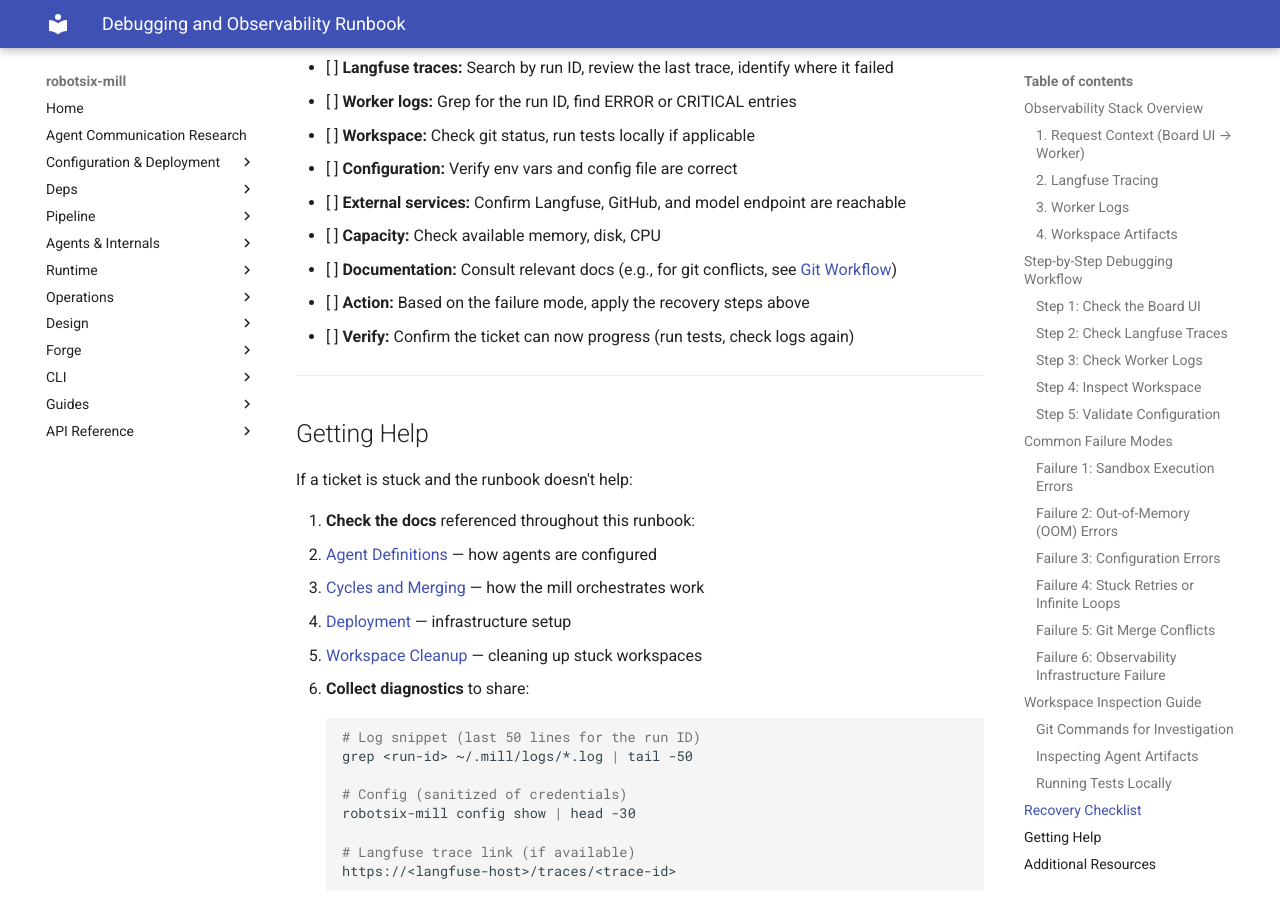
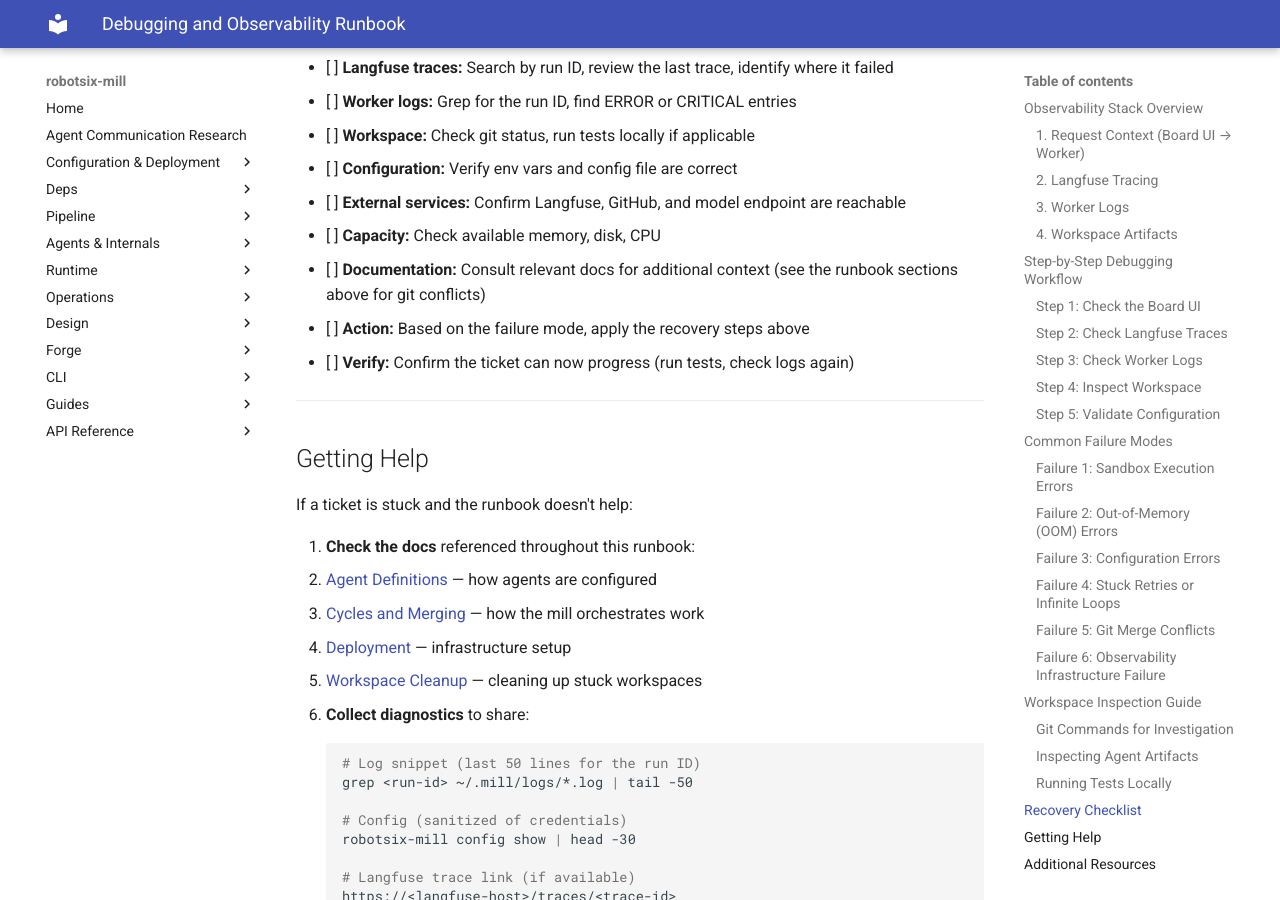
Before and after one commit to damien-robotsix/robotsix-mill, an MkDocs documentation site: the page built from docs/guides/debugging-and-observability-runbook.md, in a window 1280 px wide and 900 px high, scrolled down 9806 px. Built offline with MkDocs 1.6.1 and Material for MkDocs 9.7.7, drawn with Linux system fonts in a browser that asks for light colours; some of the changed lines change nothing that is shown.

Commit message:
chore: Add debugging and observability runbook for operators (20260925T170057Z-add-debugging-and-observability-runbook-499f)

````diff
--- a/docs/guides/debugging-and-observability-runbook.md
+++ b/docs/guides/debugging-and-observability-runbook.md
@@ -448,7 +448,7 @@
 - [ ] **Configuration:** Verify env vars and config file are correct
 - [ ] **External services:** Confirm Langfuse, GitHub, and model endpoint are reachable
 - [ ] **Capacity:** Check available memory, disk, CPU
-- [ ] **Documentation:** Consult relevant docs (e.g., for git conflicts, see [Git Workflow](../git-workflow.md))
+- [ ] **Documentation:** Consult relevant docs for additional context (see the runbook sections above for git conflicts)
 - [ ] **Action:** Based on the failure mode, apply the recovery steps above
 - [ ] **Verify:** Confirm the ticket can now progress (run tests, check logs again)
 
@@ -460,9 +460,9 @@
 
 1. **Check the docs** referenced throughout this runbook:
    - [Agent Definitions](../agents/agent-yaml-schema.md) — how agents are configured
-   - [Cycles and Merging](../deployment/cycles.md) — how the mill orchestrates work
-   - [Deployment](../deployment/deployment.md) — infrastructure setup
-   - [Workspace Cleanup](../dev-tooling/workspace-cleanup.md) — cleaning up stuck workspaces
+   - [Cycles and Merging](../cycles.md) — how the mill orchestrates work
+   - [Deployment](../dev-tooling/deployment.md) — infrastructure setup
+   - [Workspace Cleanup](../core/workspace-cleanup.md) — cleaning up stuck workspaces
 
 2. **Collect diagnostics** to share:
    ```bash
@@ -489,6 +489,6 @@
 ## Additional Resources
 
 - **Config reference:** [configuration.md](../config/configuration.md)
-- **Module taxonomy:** [modules.yaml](../../docs/modules.yaml)
+- **Module taxonomy:** [modules.yaml](../modules.yaml)
 - **CI policy:** [ci-policy.md](../dev-tooling/ci-policy.md)
 - **Agent references:** [agent_references/](../agent_references/)
````
